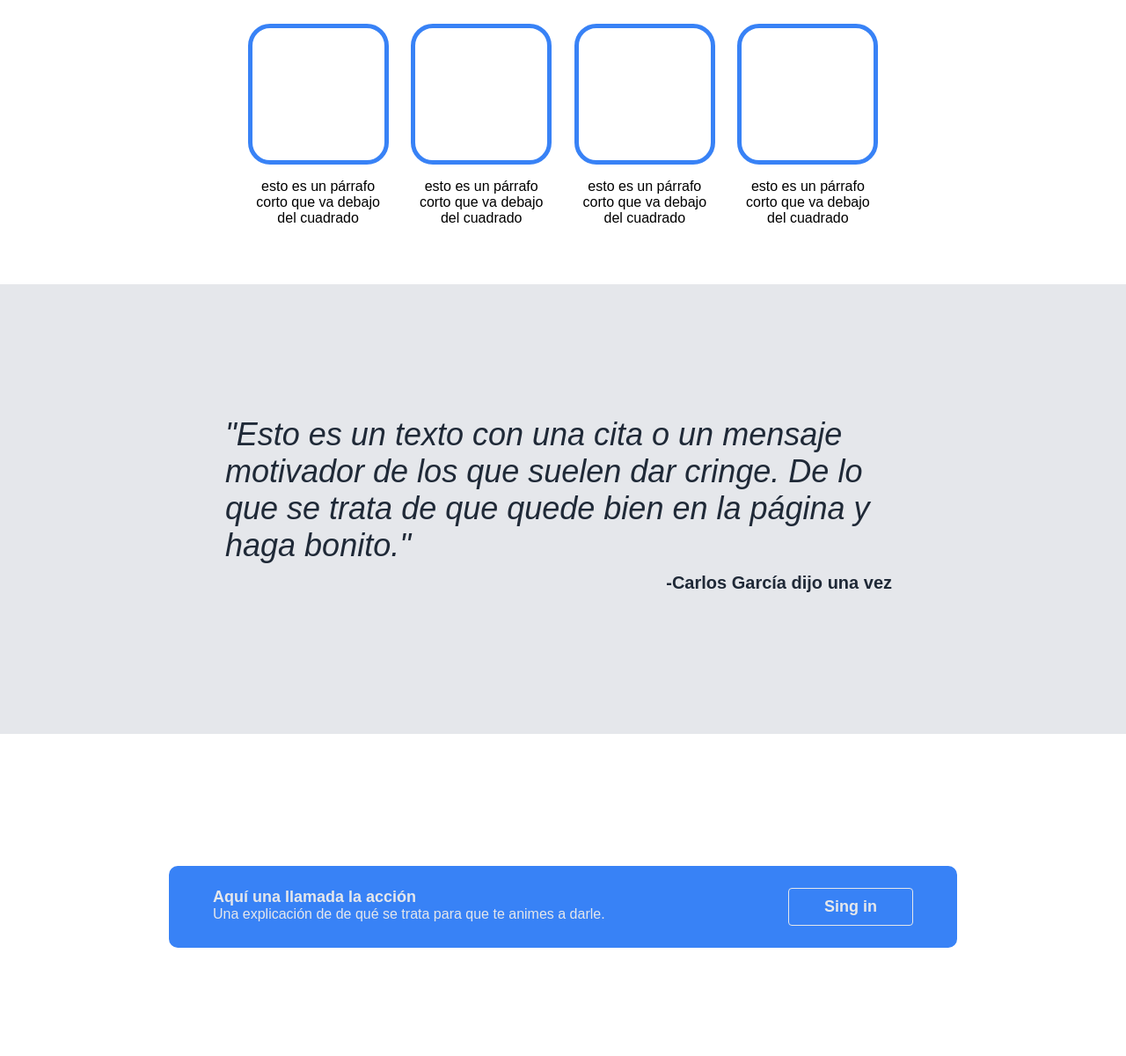
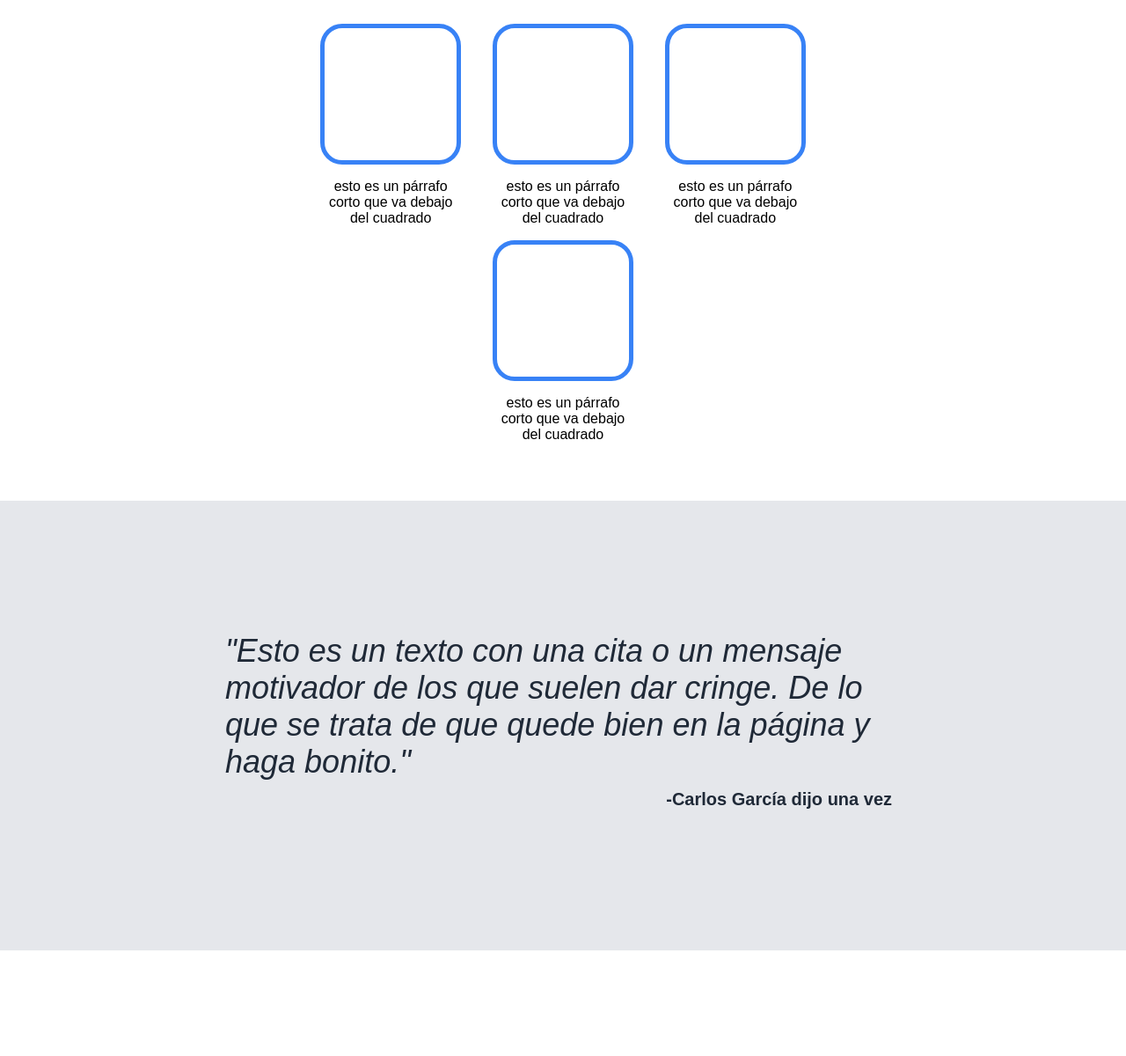
Before and after one commit to garcarloscia/odin_landing_page, a plain HTML site: page index.html in a window 1280 px wide. Shown: the part 740-1940 px from the top of the page at 88% size. Drawn offline with Linux system fonts and the light colour scheme.

Commit message:
Fix align center and navigation with flex wrap

```diff
--- a/style.css
+++ b/style.css
@@ -42,6 +42,7 @@ section#sec_one {
         display:flex;
         justify-content: center;
         align-items: center;
+        flex-wrap: wrap;
         padding-top: 10%;
         padding-bottom: 10%;
         gap: 2em;
@@ -97,9 +98,9 @@ section#sec_two h1 {
         margin-left: auto;
         margin-right: auto;
         display: flex;
-        justify-content: space-between;
+        justify-content: center;
         flex-wrap: wrap;
-        gap:1em;
+        gap:5%;
     }
 
 .cuadrado {
@@ -137,6 +138,7 @@ section#sec_three {
     /*////////sección 4///////////////////////////////////*/
 
 section#sec_four > div {
+    max-width:900px;
     background-color: #3882f6;
     color: #E5E7Eb;
     border-radius: 10px;
@@ -145,9 +147,10 @@ section#sec_four > div {
     margin-bottom: 150px;
     margin-left: auto;
     margin-right: auto;
-    padding: 25px 50px 25px 50px;
+    padding: 50px 50px 50px 50px;
     display: flex;
     justify-content: space-between;
+    flex-wrap: wrap;
     gap: 1em;
 
 }
```
